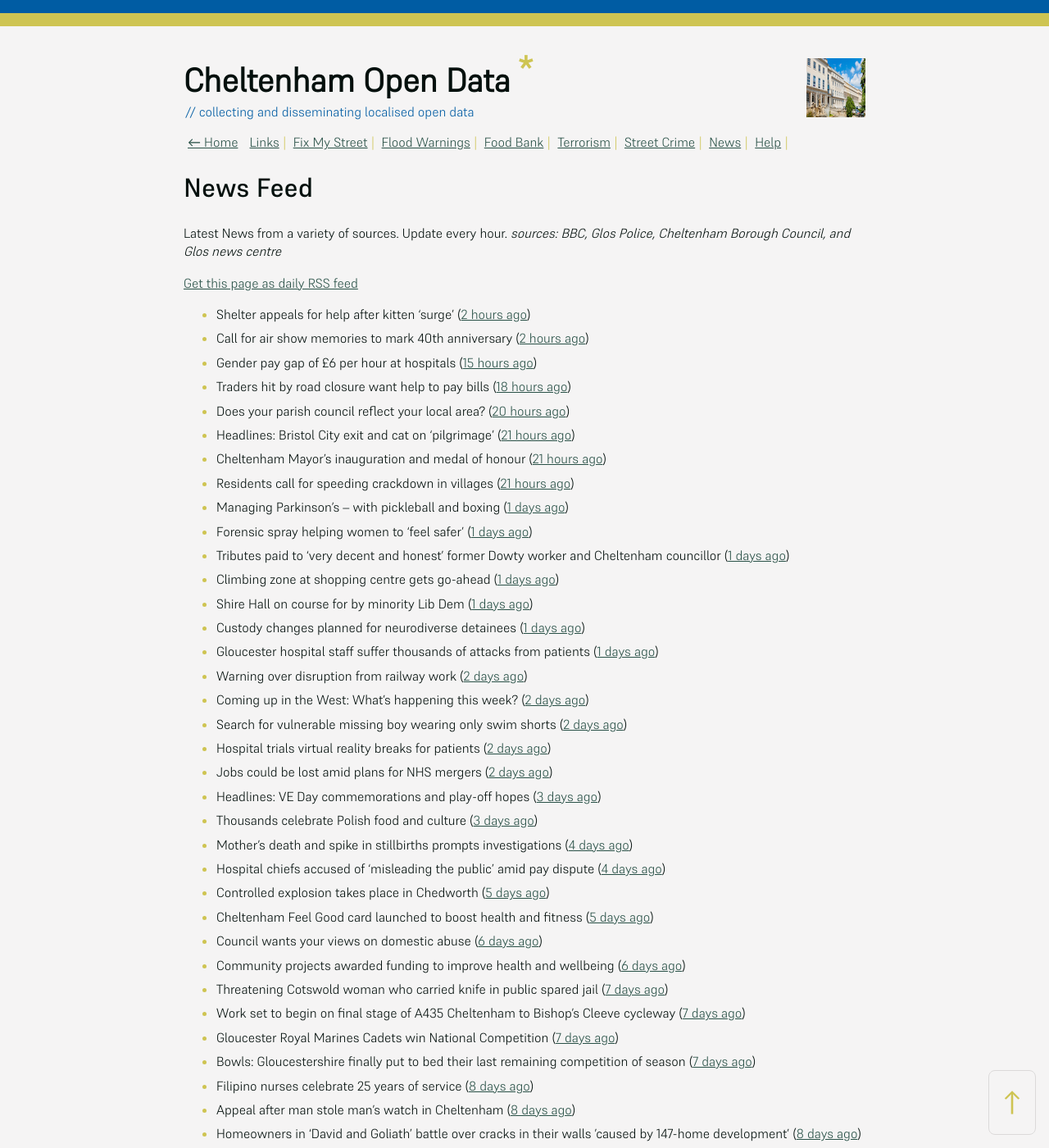
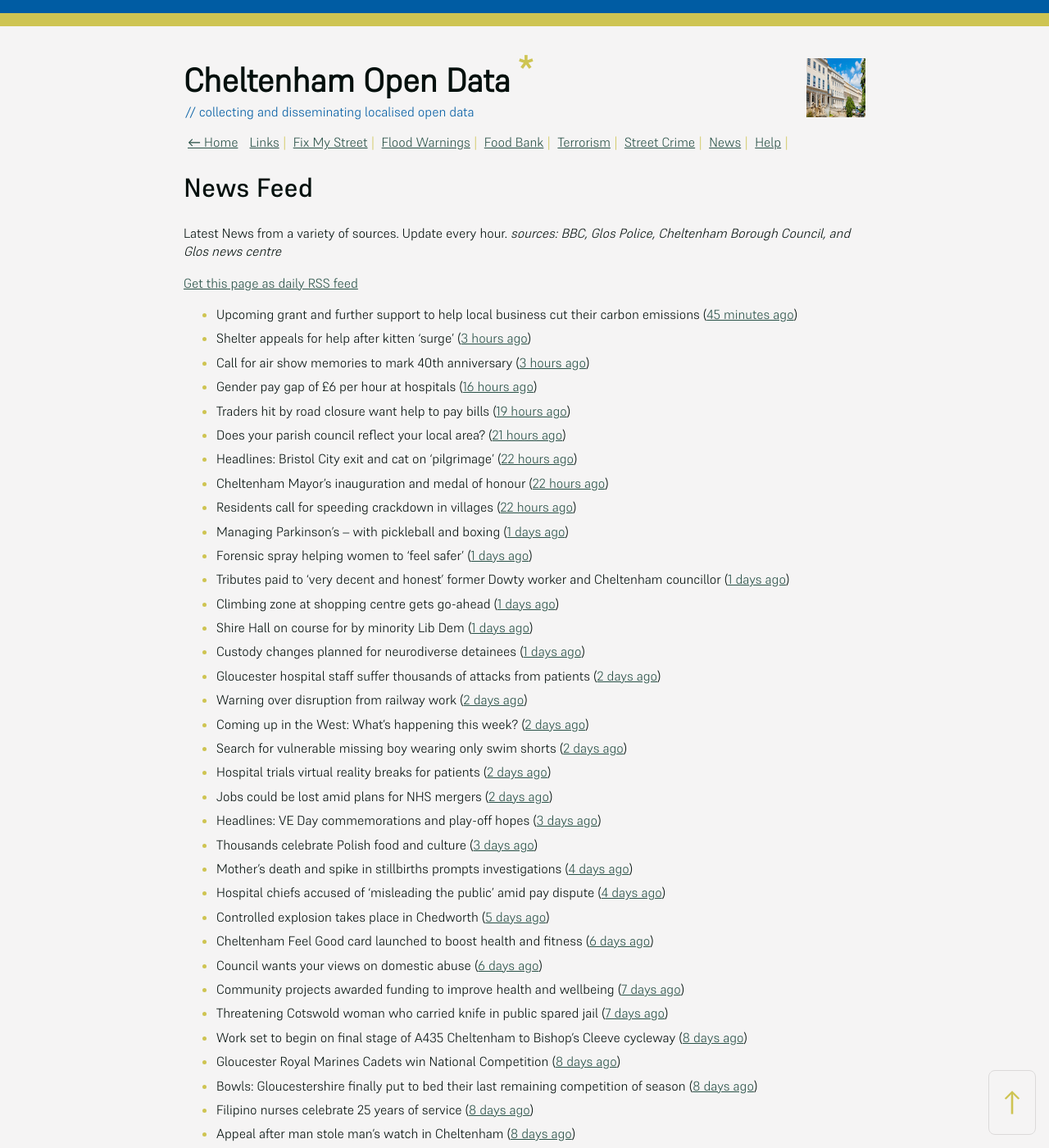
Before and after one commit to mat-0/cheltenham-open-data, a Jekyll site: the page built from _pages/news.md, in a window 1280 px wide and 1400 px high. Shown: the whole window at 82% size. Built offline with Jekyll 4.4.1, drawn with Linux system fonts in a browser that asks for light colours; some of the changed text lies outside the part shown.

Commit message:
Updated 2025-05-14 08:58:46

```diff
--- a/_pages/news.md
+++ b/_pages/news.md
@@ -12,21 +12,22 @@ _sources: BBC, Glos Police, Cheltenham Borough Council, and Glos news centre_
 [Get this page as daily RSS feed](/daily.rss)
 
 <!-- news_marker starts -->
-- Shelter appeals for help after kitten 'surge' ([2 hours ago](https://www.bbc.com/news/articles/c0719j13k87o))
-- Call for air show memories to mark 40th anniversary ([2 hours ago](https://www.bbc.com/news/articles/cz703zwv1g2o))
-- Gender pay gap of £6 per hour at hospitals ([15 hours ago](https://www.bbc.com/news/articles/c201nmk4jz6o))
-- Traders hit by road closure want help  to pay bills ([18 hours ago](https://www.bbc.com/news/articles/c0lngp091kgo))
-- Does your parish council reflect your local area? ([20 hours ago](https://www.cheltenham.gov.uk/news/article/3009/does_your_parish_council_reflect_your_local_area))
-- Headlines: Bristol City exit and cat on 'pilgrimage' ([21 hours ago](https://www.bbc.com/news/articles/c62v340ll5po))
-- Cheltenham Mayor’s inauguration and medal of honour ([21 hours ago](https://www.cheltenham.gov.uk/news/article/3008/cheltenham_mayors_inauguration_and_medal_of_honour))
-- Residents call for speeding crackdown in villages ([21 hours ago](https://www.bbc.com/news/articles/cvg9x4v3k7jo))
+- Upcoming grant and further support to help local business cut their carbon emissions ([45 minutes ago](https://www.cheltenham.gov.uk/news/article/3010/upcoming_grant_and_further_support_to_help_local_business_cut_their_carbon_emissions))
+- Shelter appeals for help after kitten 'surge' ([3 hours ago](https://www.bbc.com/news/articles/c0719j13k87o))
+- Call for air show memories to mark 40th anniversary ([3 hours ago](https://www.bbc.com/news/articles/cz703zwv1g2o))
+- Gender pay gap of £6 per hour at hospitals ([16 hours ago](https://www.bbc.com/news/articles/c201nmk4jz6o))
+- Traders hit by road closure want help  to pay bills ([19 hours ago](https://www.bbc.com/news/articles/c0lngp091kgo))
+- Does your parish council reflect your local area? ([21 hours ago](https://www.cheltenham.gov.uk/news/article/3009/does_your_parish_council_reflect_your_local_area))
+- Headlines: Bristol City exit and cat on 'pilgrimage' ([22 hours ago](https://www.bbc.com/news/articles/c62v340ll5po))
+- Cheltenham Mayor’s inauguration and medal of honour ([22 hours ago](https://www.cheltenham.gov.uk/news/article/3008/cheltenham_mayors_inauguration_and_medal_of_honour))
+- Residents call for speeding crackdown in villages ([22 hours ago](https://www.bbc.com/news/articles/cvg9x4v3k7jo))
 - Managing Parkinson's – with pickleball and boxing ([1 days ago](https://www.bbc.com/news/articles/ckg7vk5gmr3o))
 - Forensic spray helping women to 'feel safer' ([1 days ago](https://www.bbc.com/news/articles/cly392d3el1o))
 - Tributes paid to ‘very decent and honest’ former Dowty worker and Cheltenham councillor ([1 days ago](https://gloucesternewscentre.co.uk/tributes-paid-to-very-decent-and-honest-former-dowty-worker-and-cheltenham-councillor/))
 - Climbing zone at shopping centre gets go-ahead ([1 days ago](https://www.bbc.com/news/articles/cn5ywq6ng4yo))
 - Shire Hall on course for by minority Lib Dem ([1 days ago](https://gloucesternewscentre.co.uk/shire-hall-on-course-for-by-minority-lib-dem/))
 - Custody changes planned for neurodiverse detainees ([1 days ago](https://www.bbc.com/news/articles/cly3905l147o))
-- Gloucester hospital staff suffer thousands of attacks from patients ([1 days ago](https://gloucesternewscentre.co.uk/gloucester-hospital-staff-suffer-thousands-of-attacks-from-patients/))
+- Gloucester hospital staff suffer thousands of attacks from patients ([2 days ago](https://gloucesternewscentre.co.uk/gloucester-hospital-staff-suffer-thousands-of-attacks-from-patients/))
 - Warning over disruption from railway work ([2 days ago](https://www.bbc.com/news/articles/cy8n4d0kxjro))
 - Coming up in the West: What's happening this week? ([2 days ago](https://www.bbc.com/news/articles/c0j7p401x7eo))
 - Search for vulnerable missing boy wearing only swim shorts ([2 days ago](https://www.bbc.com/news/articles/ced20dq64yno))
@@ -37,13 +38,13 @@ _sources: BBC, Glos Police, Cheltenham Borough Council, and Glos news centre_
 - Mother’s death and spike in stillbirths prompts investigations ([4 days ago](https://gloucesternewscentre.co.uk/mothers-death-and-spike-in-stillbirths-prompts-investigations/))
 - Hospital chiefs accused of ‘misleading the public’ amid pay dispute ([4 days ago](https://gloucesternewscentre.co.uk/hospital-chiefs-accused-of-misleading-the-public-amid-pay-dispute/))
 - Controlled explosion takes place in Chedworth ([5 days ago](https://gloucesternewscentre.co.uk/controlled-explosion-takes-place-in-chedworth/))
-- Cheltenham Feel Good card launched to boost health and fitness ([5 days ago](https://www.cheltenham.gov.uk/news/article/3007/cheltenham_feel_good_card_launched_to_boost_health_and_fitness))
+- Cheltenham Feel Good card launched to boost health and fitness ([6 days ago](https://www.cheltenham.gov.uk/news/article/3007/cheltenham_feel_good_card_launched_to_boost_health_and_fitness))
 - Council wants your views on domestic abuse ([6 days ago](https://gloucesternewscentre.co.uk/council-wants-your-views-on-domestic-abuse/))
-- Community projects awarded funding to improve health and wellbeing ([6 days ago](https://www.cheltenham.gov.uk/news/article/3006/community_projects_awarded_funding_to_improve_health_and_wellbeing))
+- Community projects awarded funding to improve health and wellbeing ([7 days ago](https://www.cheltenham.gov.uk/news/article/3006/community_projects_awarded_funding_to_improve_health_and_wellbeing))
 - Threatening Cotswold woman who carried knife in public spared jail ([7 days ago](https://gloucesternewscentre.co.uk/threatening-cotswold-woman-who-carried-knife-in-public-spared-jail/))
-- Work set to begin on final stage of A435 Cheltenham to Bishop’s Cleeve cycleway ([7 days ago](https://gloucesternewscentre.co.uk/work-set-to-begin-on-final-stage-of-a435-cheltenham-to-bishops-cleeve-cycleway/))
-- Gloucester Royal Marines Cadets win National Competition ([7 days ago](https://gloucesternewscentre.co.uk/gloucester-royal-marines-cadets-win-national-competition/))
-- Bowls: Gloucestershire finally put to bed their last remaining competition of season ([7 days ago](https://gloucesternewscentre.co.uk/bowls-gloucestershire-finally-put-to-bed-their-last-remaining-competition-of-season/))
+- Work set to begin on final stage of A435 Cheltenham to Bishop’s Cleeve cycleway ([8 days ago](https://gloucesternewscentre.co.uk/work-set-to-begin-on-final-stage-of-a435-cheltenham-to-bishops-cleeve-cycleway/))
+- Gloucester Royal Marines Cadets win National Competition ([8 days ago](https://gloucesternewscentre.co.uk/gloucester-royal-marines-cadets-win-national-competition/))
+- Bowls: Gloucestershire finally put to bed their last remaining competition of season ([8 days ago](https://gloucesternewscentre.co.uk/bowls-gloucestershire-finally-put-to-bed-their-last-remaining-competition-of-season/))
 - Filipino nurses celebrate 25 years of service ([8 days ago](https://gloucesternewscentre.co.uk/filipino-nurses-celebrate-25-years-of-service/))
 - Appeal after man stole man’s watch in Cheltenham ([8 days ago](https://gloucesternewscentre.co.uk/appeal-after-man-stole-mans-watch-in-cheltenham/))
 - Homeowners in ‘David and Goliath’ battle over cracks in their walls ’caused by 147-home development’ ([8 days ago](https://gloucesternewscentre.co.uk/homeowners-in-david-and-goliath-battle-over-cracks-in-their-walls-caused-by-147-home-development/))
```
Also changed, not shown: other parts of _pages/news.md (+1 -1 lines), _data/flood.json (+5 -69 lines), _pages/fix-my-street.md (+10 -10 lines), index.md (+5 -5 lines).
